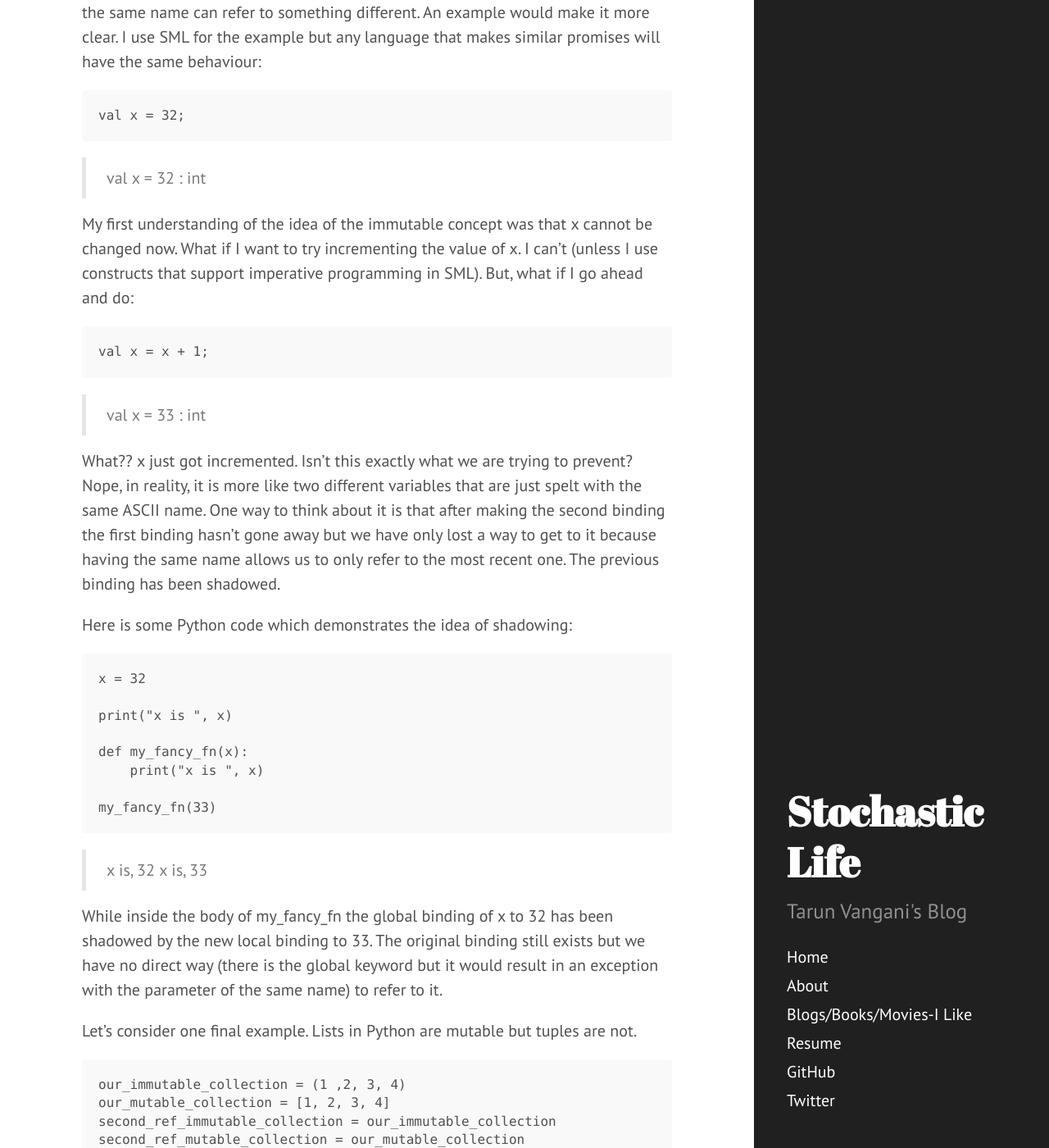
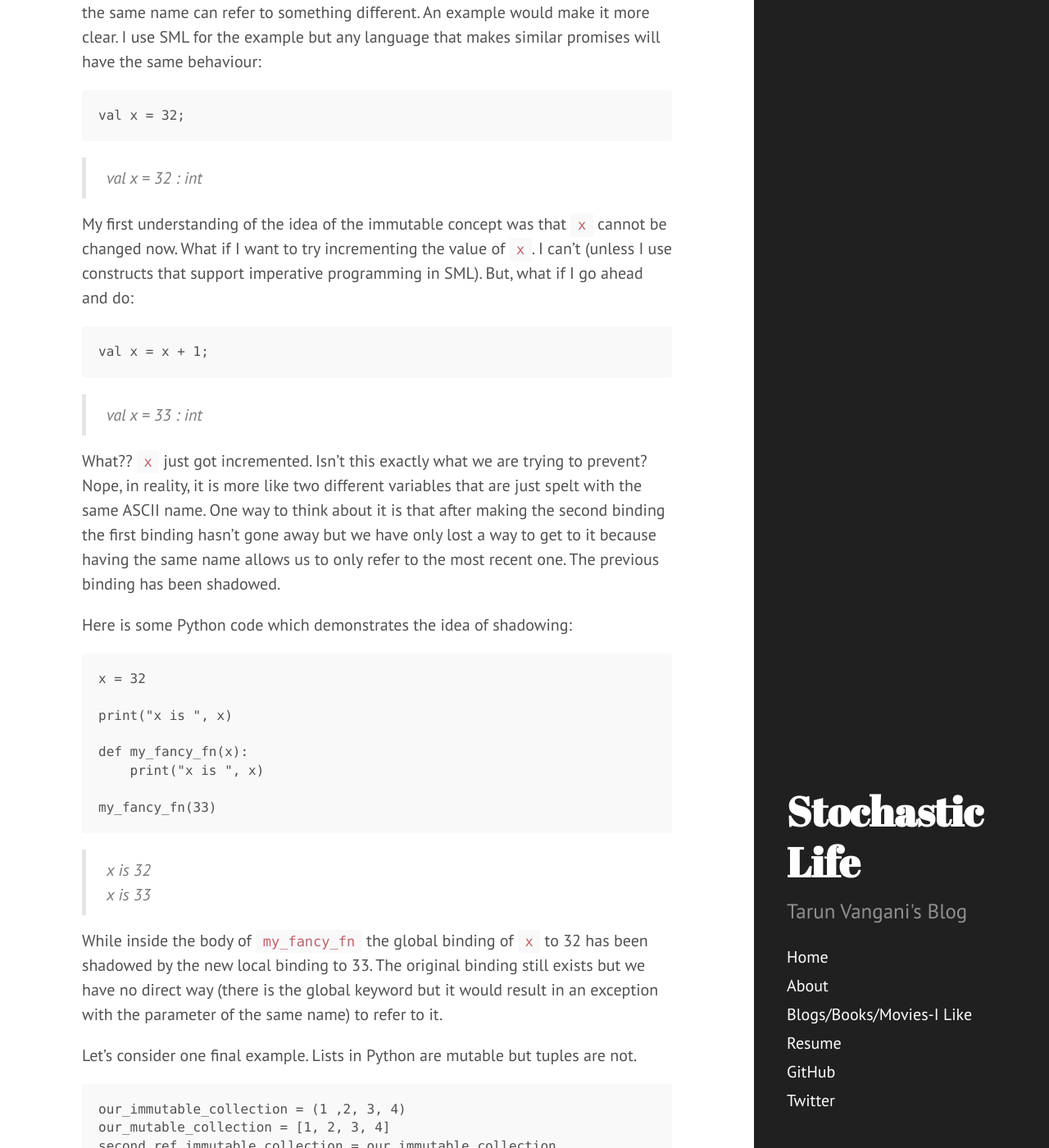
Before and after one commit to reachtarunhere/reachtarunhere.github.io, a Jekyll site: the page built from _posts/blog/2020-02-19-shadowing-vs-mutability.md, in a window 1280 px wide and 1400 px high, scrolled down 380 px. Shown: the whole window at 82% size. Built offline with Jekyll 4.4.1, drawn with Linux system fonts in a browser that asks for light colours; comment, search, counter and statistics services are not loaded; some of the changed text lies outside the part shown.

```diff
--- a/_posts/blog/2020-02-19-shadowing-vs-mutability.md
+++ b/_posts/blog/2020-02-19-shadowing-vs-mutability.md
@@ -3,6 +3,7 @@ layout: post
 title: Shadowing vs Mutability
 comments: true
 ---
+
 
 Immutability has several advantages especially when it comes to areas of Parallel Programming and shared access so you don't have to deal with deadlocks and race conditions. However, that is not the topic of this post since there are tons or resources that explain that well.
 
@@ -10,15 +11,15 @@ One thing that tripped me a bit on first exposure to Clojure was the idea of imm
 
     val x = 32;
 
-> val x = 32 : int
+> *val x = 32 : int*
 
-My first understanding of the idea of the immutable concept was that x cannot be changed now. What if I want to try incrementing the value of x. I can't (unless I use constructs that support imperative programming in SML). But, what if I go ahead and do:
+My first understanding of the idea of the immutable concept was that `x` cannot be changed now. What if I want to try incrementing the value of `x`. I can't (unless I use constructs that support imperative programming in SML). But, what if I go ahead and do:
 
     val x = x + 1;
 
-> val x = 33 : int
+> *val x = 33 : int*
 
-What?? x just got incremented. Isn't this exactly what we are trying to prevent? Nope, in reality, it is more like two different variables that are just spelt with the same ASCII name. One way to think about it is that after making the second binding the first binding hasn't gone away but we have only lost a way to get to it because having the same name allows us to only refer to the most recent one. The previous binding has been shadowed.
+What?? `x` just got incremented. Isn't this exactly what we are trying to prevent? Nope, in reality, it is more like two different variables that are just spelt with the same ASCII name. One way to think about it is that after making the second binding the first binding hasn't gone away but we have only lost a way to get to it because having the same name allows us to only refer to the most recent one. The previous binding has been shadowed.
 
 Here is some Python code which demonstrates the idea of shadowing:
 
@@ -31,10 +32,9 @@ Here is some Python code which demonstrates the idea of shadowing:
 
     my_fancy_fn(33)
 
-> x is, 32
-> x is, 33
+> *x is 32 <br> x is 33*
 
-While inside the body of my_fancy_fn the global binding of x to 32 has been shadowed by the new local binding to 33. The original binding still exists but we have no direct way (there is the global keyword but it would result in an exception with the parameter of the same name) to refer to it.
+While inside the body of `my_fancy_fn` the global binding of `x` to 32 has been shadowed by the new local binding to 33. The original binding still exists but we have no direct way (there is the global keyword but it would result in an exception with the parameter of the same name) to refer to it.
 
 Let's consider one final example. Lists in Python are mutable but tuples are not.
 
@@ -45,7 +45,7 @@ Let's consider one final example. Lists in Python are mutable but tuples are not
 
 For the list I can do something like:
 
-    our_mutable_collection[0] =100
+    our_mutable_collection[0] = 100
 
 Doing the same for the tuple would throw an error:
 
@@ -60,14 +60,13 @@ Shadowing would still leave the underlying data unchanged:
 
 
 
-> (1 ,2, 3, 4)
+> *(1 ,2, 3, 4)*
 
 Therefore some other piece of code (in the same or different thread) which had access to the underlying data would still function the same for the immutable case even though the original binding has been shadowed.
 
     print(sum(second_ref_immutable_collection))
     print(sum(second_ref_mutable_collection)) #bad
 
-> 10
-> 109
+> *10  <br> 109*
 
 Therefore in terms of consequences shadowing != mutation
```
